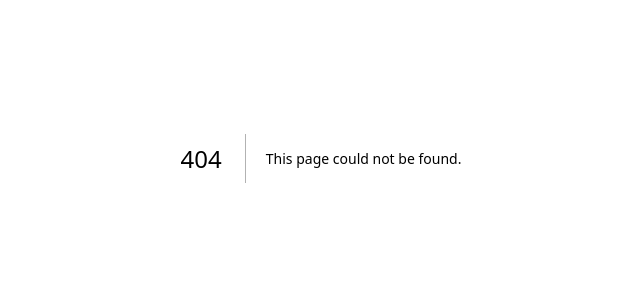
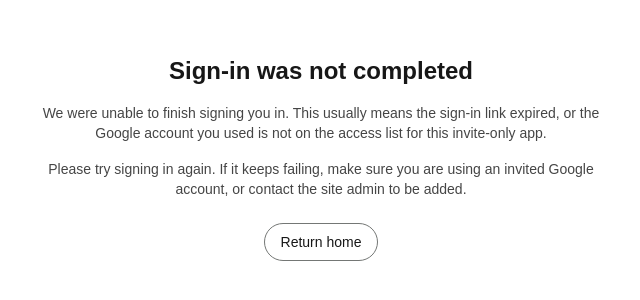
Before and after one commit to seanmnguyen/ds-stats, a Next.js app: page /auth/auth-code-error in a window 1280 px wide. Before the commit this address had no page. Shown: the part 242-542 px from the top of the page, without its empty margins (319-959 px from the left). Built offline with nearby package versions, Linux system fonts and the light colour scheme.

Commit message:
feat: adds OAuth callback function

```diff
--- /dev/null
+++ b/app/auth/auth-code-error/page.tsx
@@ -0,0 +1,38 @@
+import type { Metadata } from "next";
+import Link from "next/link";
+
+export const metadata: Metadata = {
+  title: "Sign-in error · DS Stats",
+};
+
+// Landing page for failed OAuth callbacks. The /auth/callback route redirects
+// here when there is no code in the URL or exchangeCodeForSession fails — most
+// often because the Google account is not on the allowlist, or the link expired.
+export default function AuthCodeErrorPage() {
+  return (
+    <main className="flex flex-1 flex-col items-center justify-center gap-6 p-6 text-center">
+      <div className="flex max-w-prose flex-col gap-4">
+        <h1 className="text-2xl font-bold">Sign-in was not completed</h1>
+
+        <p className="text-sm opacity-80">
+          We were unable to finish signing you in. This usually means the
+          sign-in link expired, or the Google account you used is not on the
+          access list for this invite-only app.
+        </p>
+
+        <p className="text-sm opacity-80">
+          Please try signing in again. If it keeps failing, make sure you are
+          using an invited Google account, or contact the site admin to be
+          added.
+        </p>
+      </div>
+
+      <Link
+        href="/"
+        className="rounded-full border border-[#747775] px-4 py-2 text-sm font-medium transition duration-[218ms] hover:bg-black/5 dark:hover:bg-white/10"
+      >
+        Return home
+      </Link>
+    </main>
+  );
+}
--- /dev/null
+++ b/app/auth/callback/route.ts
@@ -0,0 +1,34 @@
+import { NextResponse } from "next/server";
+
+import { createServerLevelClient } from "@/lib/supabase/server";
+
+export async function GET(request: Request) {
+  const { searchParams, origin } = new URL(request.url);
+  const code = searchParams.get("code");
+  // if "next" is in param, use it as the redirect URL
+  let next = searchParams.get("next") ?? "/";
+  if (!next.startsWith("/")) {
+    // if "next" is not a relative URL, use the default
+    next = "/";
+  }
+
+  if (code) {
+    const supabase = await createServerLevelClient();
+    const { error } = await supabase.auth.exchangeCodeForSession(code);
+    if (!error) {
+      const forwardedHost = request.headers.get("x-forwarded-host"); // original origin before load balancer
+      const isLocalEnv = process.env.NODE_ENV === "development";
+      if (isLocalEnv) {
+        // we can be sure that there is no load balancer in between, so no need to watch for X-Forwarded-Host
+        return NextResponse.redirect(`${origin}${next}`);
+      } else if (forwardedHost) {
+        return NextResponse.redirect(`https://${forwardedHost}${next}`);
+      } else {
+        return NextResponse.redirect(`${origin}${next}`);
+      }
+    }
+  }
+
+  // return the user to an error page with instructions
+  return NextResponse.redirect(`${origin}/auth/auth-code-error`);
+}
```
